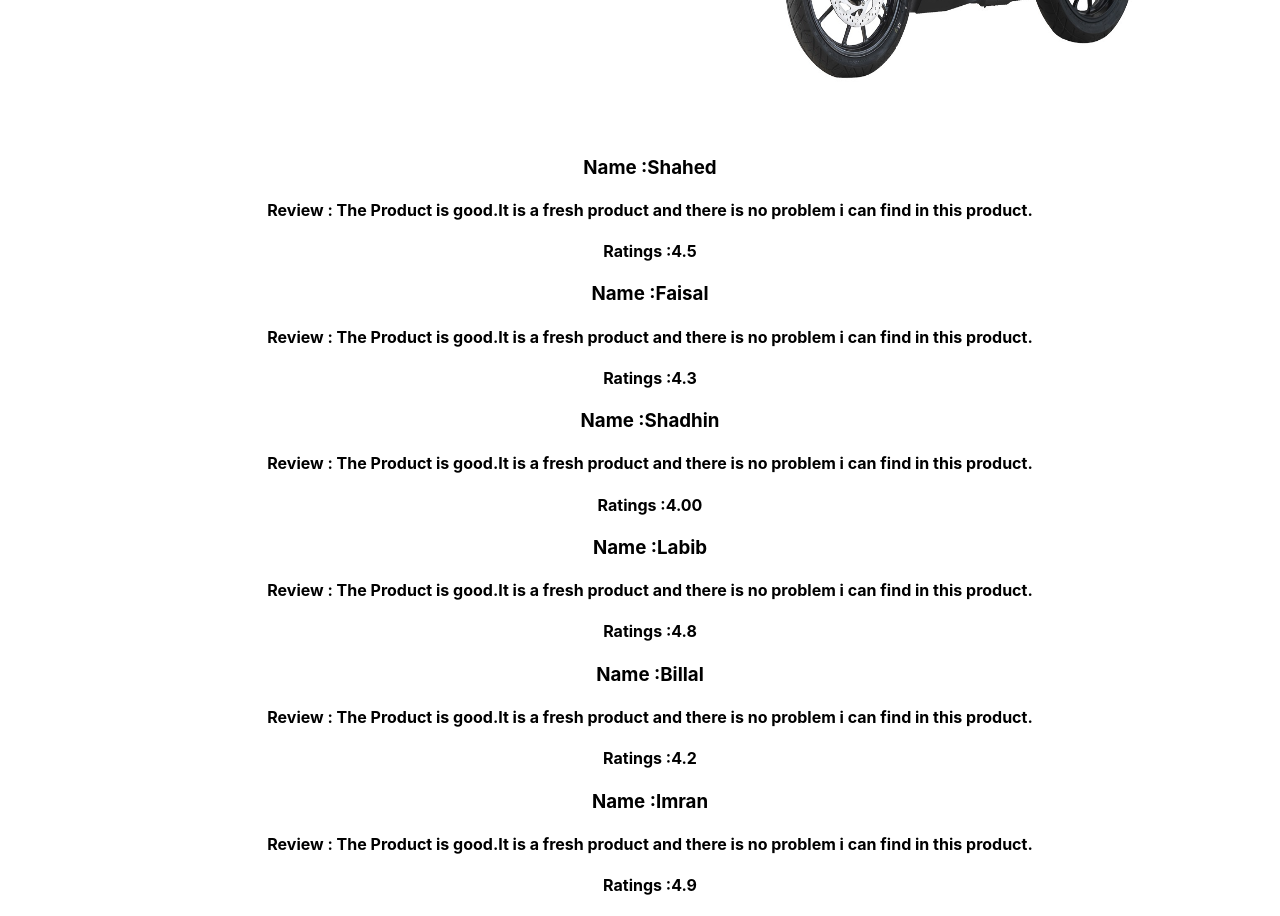
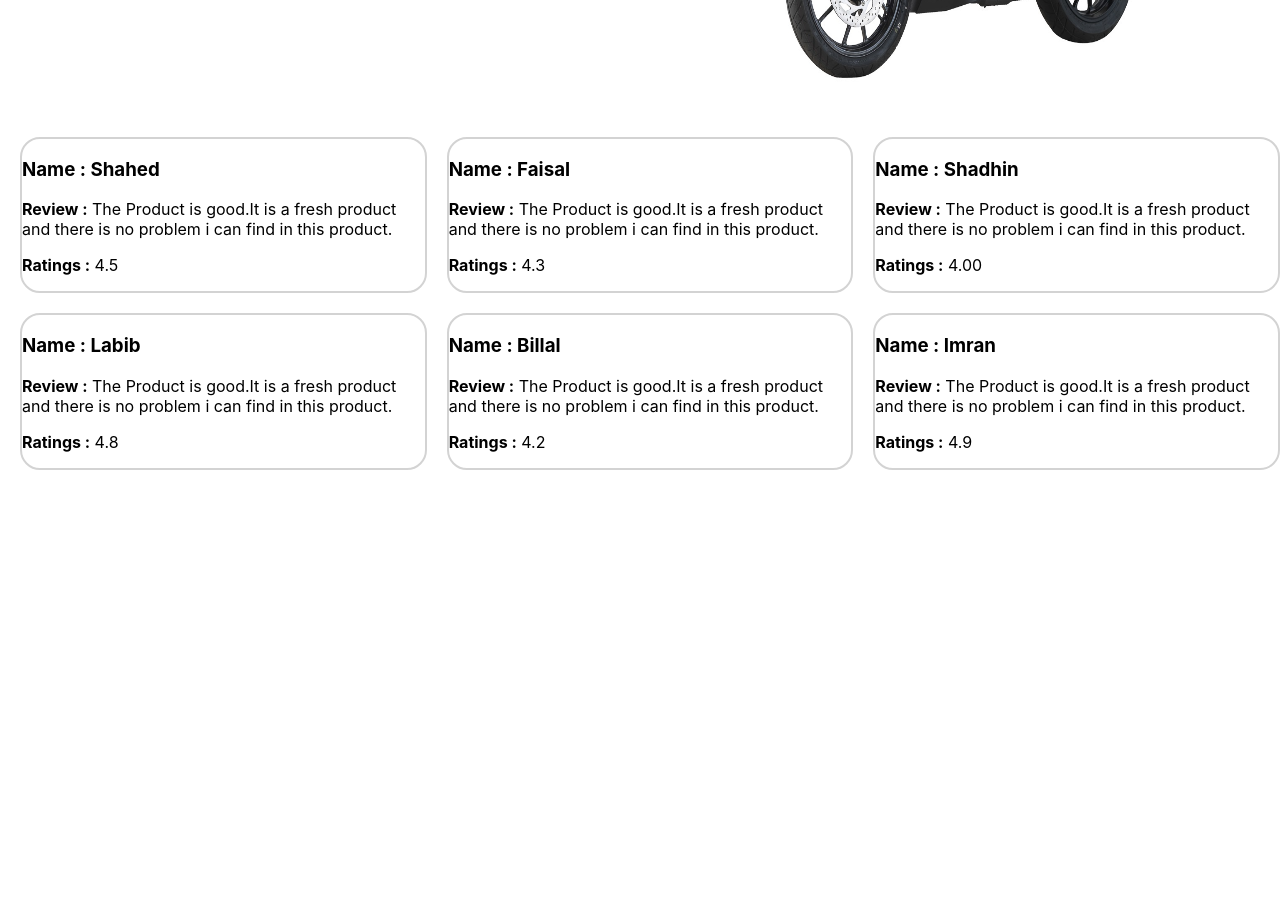
Before and after one commit to Shahariarshadhin/Moto-Mania, a React (Create React App) app: page / in a window 1280 px wide. Shown: the part 500-1416 px from the top of the page. After the commit the page ends 970 px from the top, so only its background shows below. Built offline with nearby package versions, Linux system fonts and the light colour scheme.

Commit message:
review section updated

```diff
--- a/src/components/Dashboard/Dashboard.js
+++ b/src/components/Dashboard/Dashboard.js
@@ -4,6 +4,7 @@ const Dashboard = () => {
     return (
         <div>
             <h2>This is dashboard</h2>
+
         </div>
     );
 };
--- /dev/null
+++ b/src/components/EachReview/EachReview.css
@@ -0,0 +1,6 @@
+.review-section{
+
+    border: 2px solid lightgray;
+    border-radius: 20px;
+
+}
--- a/src/components/EachReview/EachReview.js
+++ b/src/components/EachReview/EachReview.js
@@ -1,12 +1,13 @@
 import React from 'react';
+import './EachReview.css'
 
 const EachReview = (props) => {
     const { name, review, ratings } = props.review;
     return (
-        <div>
-            <h3>Name :{name} </h3>
-            <h4>Review : {review}</h4>
-            <h4>Ratings :{ratings}</h4>
+        <div className='review-section'>
+            <h3>Name : {name} </h3>
+            <p><b>Review :</b> {review}</p>
+            <p><b>Ratings :</b> {ratings}</p>
         </div>
     );
 };
--- a/src/components/Header/Home/Home.css
+++ b/src/components/Header/Home/Home.css
@@ -5,9 +5,17 @@
     display: grid;
     grid-template-columns: 1fr 1fr;
 
+
 }
 
 .home img{
     width: 500px;
     height: 500px;
 }
+.review-box{
+    display: grid;
+    grid-template-columns: repeat(3,1fr);
+    grid-gap: 20px;
+    text-align: start;
+
+}
--- a/src/components/Header/Home/Home.js
+++ b/src/components/Header/Home/Home.js
@@ -30,7 +30,7 @@ const Home = () => {
                 </div>
             </div>
 
-            <div>
+            <div className='review-box'>
                 {
                     moto.map(review => <EachReview
 
--- a/src/components/Reviews/Reviews.js
+++ b/src/components/Reviews/Reviews.js
@@ -1,9 +1,29 @@
 import React from 'react';
+import useMotoCard from '../hook/useMotoCard';
+// import Home from '../Header/Home/Home';
+import EachReview from '../EachReview/EachReview';
+
 
 const Reviews = () => {
+
+    const [moto, setMoto] = useMotoCard();
     return (
         <div>
             <h2>This is review page</h2>
+
+            <div className='review-box'>
+                {
+                    moto.map(review => <EachReview
+
+                        key={review.id}
+                        review={review}
+                    ></EachReview>)
+                }
+            </div>
+
+
+
+
         </div>
     );
 };
```
